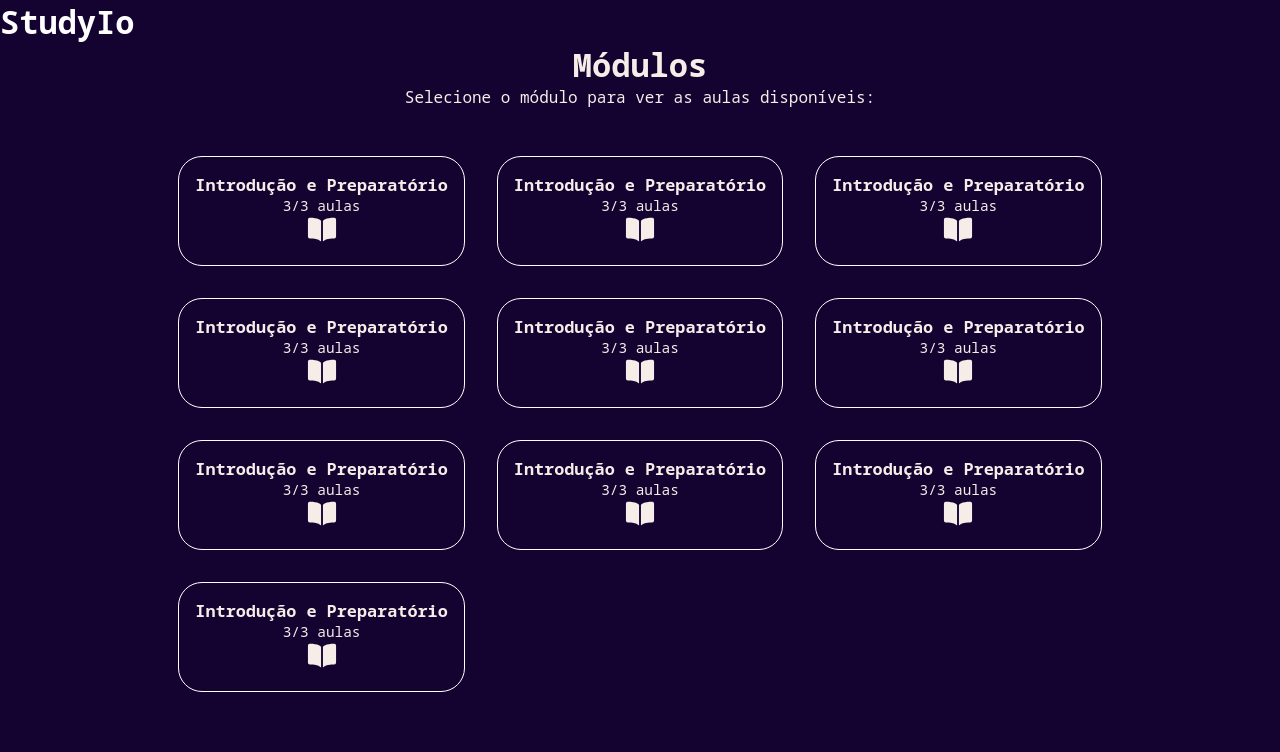
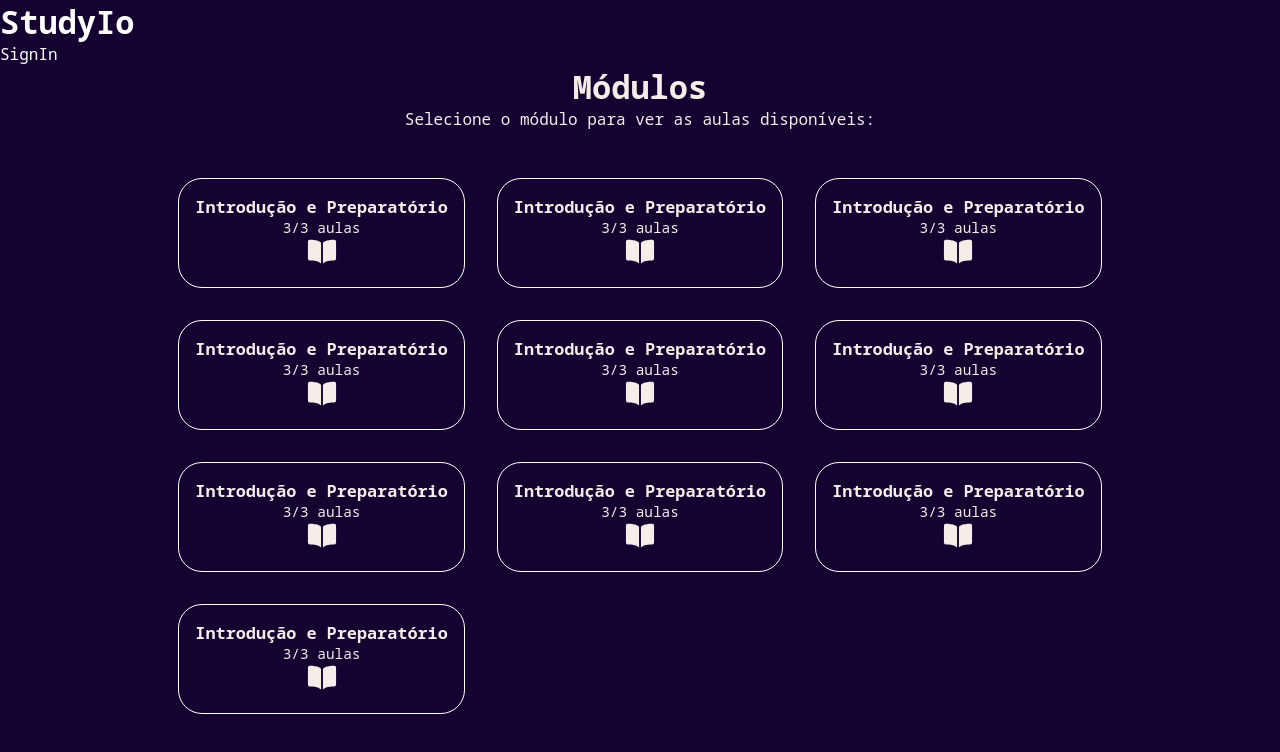
Before and after one commit to igoraraujocruz/studyio-web, a React (Create React App) app: page / in a window 1280 px wide. Shown: the top 752 px of the page. Built offline with nearby package versions, Linux system fonts and the light colour scheme.

Commit message:
refactor: header link

```diff
--- a/src/components/Header/index.tsx
+++ b/src/components/Header/index.tsx
@@ -1,9 +1,13 @@
+import { Link } from 'react-router-dom';
 import { Container } from './styles';
 
 export const Header = () => (
   <>
     <Container>
       <h1>StudyIo</h1>
+      <Link to="acess">
+        <p>SignIn</p>
+      </Link>
     </Container>
   </>
 );
```
